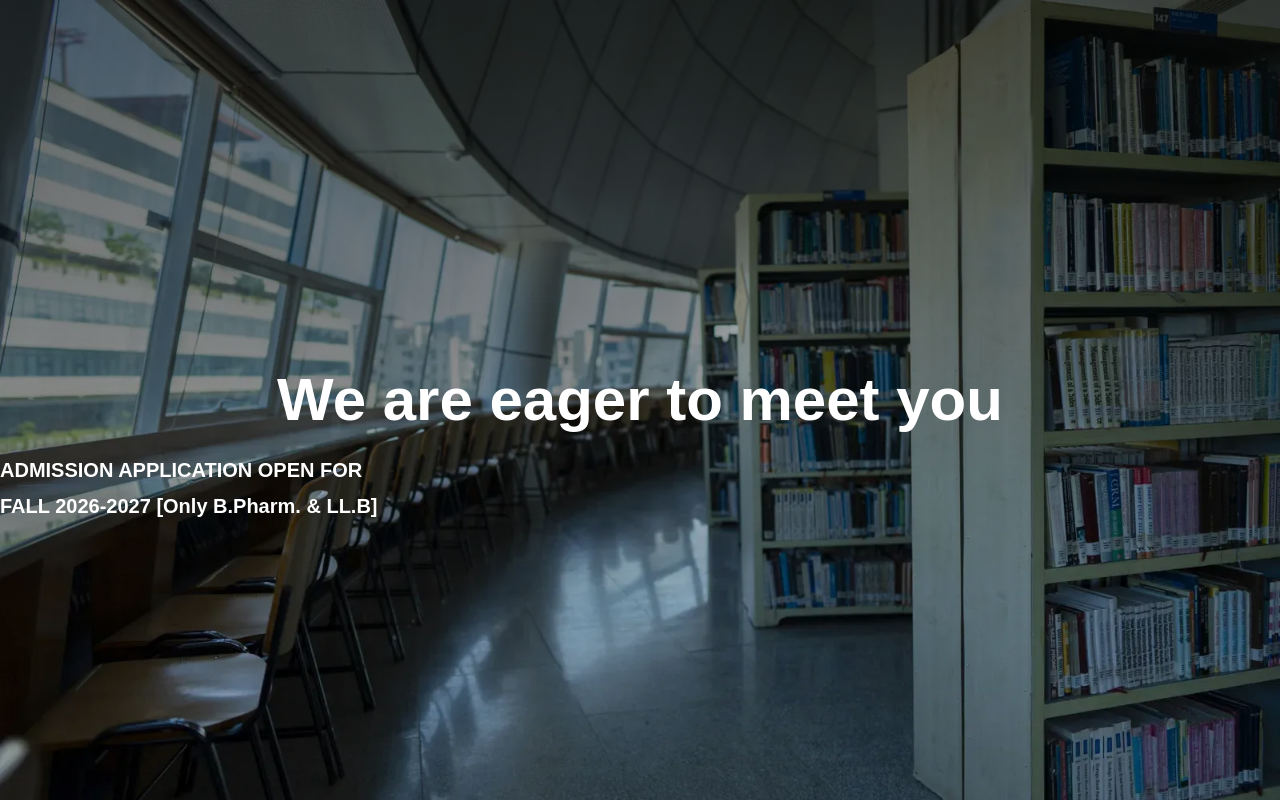
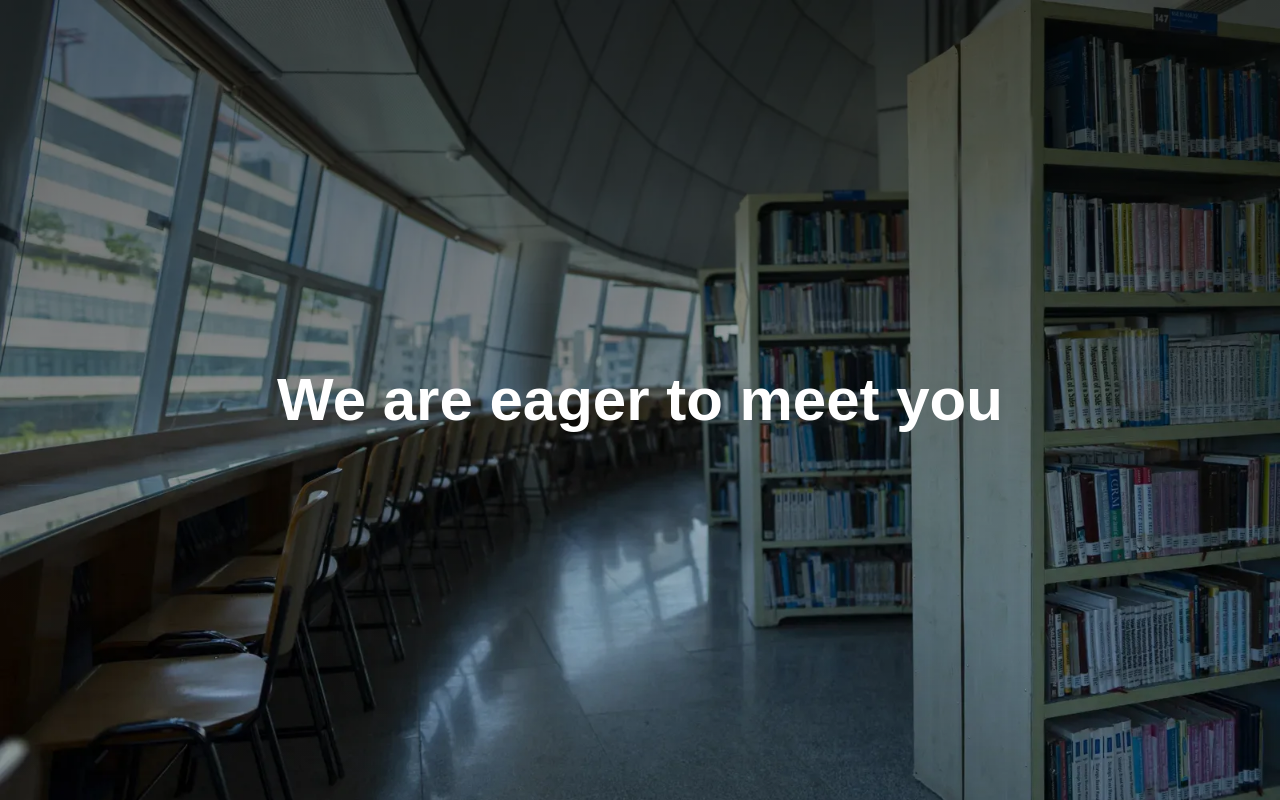
Before and after one commit to MostofaSeum/AiubHome, a Next.js app: page /Apply in a window 1280 px wide. Built offline with nearby package versions, Linux system fonts and the light colour scheme.

Commit message:
feat: add Apply page with hero background and overlay text

```diff
--- a/app/Apply/page.tsx
+++ b/app/Apply/page.tsx
@@ -11,10 +11,6 @@ export default function Apply() {
             <div className="absolute top-0 left-0 right-0 bottom-0 z-10 flex items-center justify-center text-white">
                 <h2 className="text-4xl md:text-6xl font-bold">We are eager to meet you</h2>
             </div>
-            <div className='absolute bottom-70 left-0 right-90 z-10 flex flex-col  text-white gap-2'>
-                <h3 className='text-xl font-bold'>ADMISSION APPLICATION OPEN FOR</h3>
-                <h3 className="text-xl font-bold">FALL 2026-2027 [Only B.Pharm. & LL.B]</h3>
-                </div>
         </div>
         </section>
     );
```
